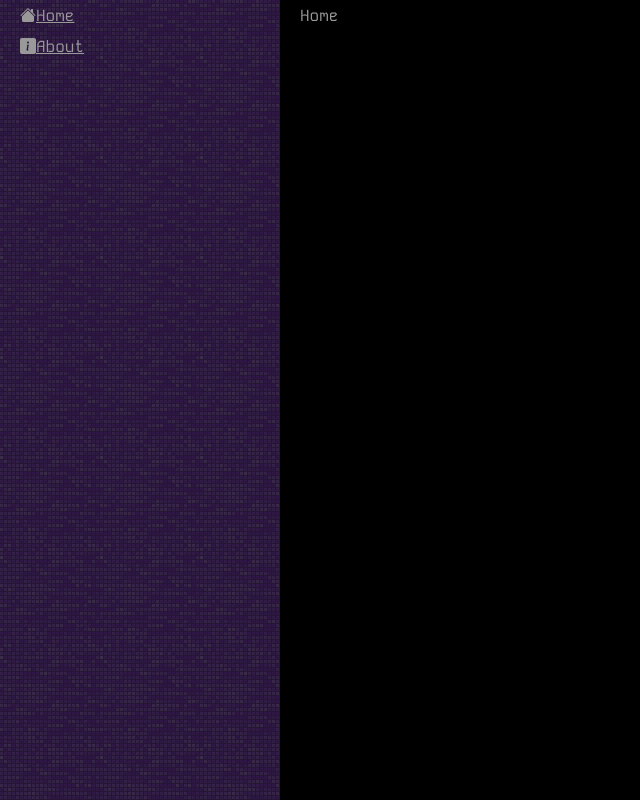
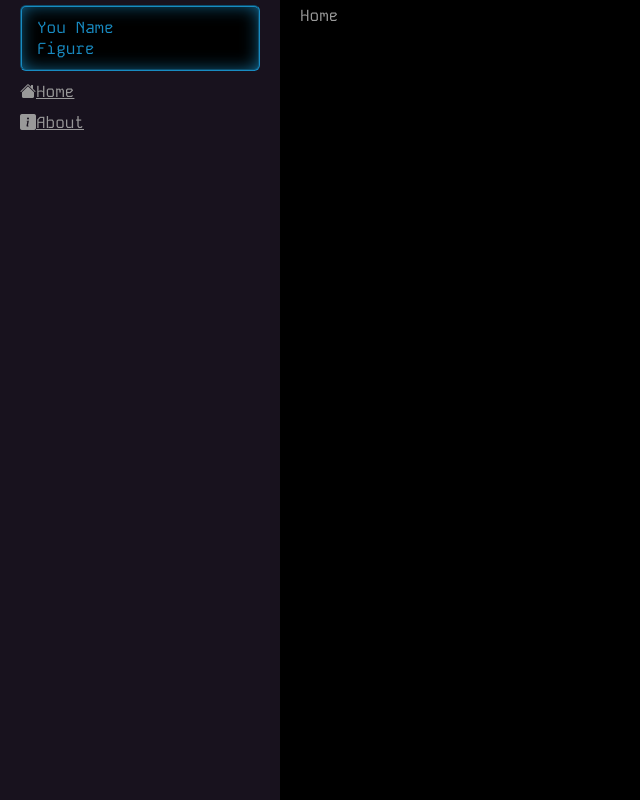
Before and after one commit to mineot/mercurius, a Vue app: page / in a window 1280 px wide. Shown: the whole page, without its empty margins (0-640 px from the left). Built offline with nearby package versions, Linux system fonts and the light colour scheme.

Commit message:
mycss - improvements

```diff
--- a/src/App.vue
+++ b/src/App.vue
@@ -11,6 +11,10 @@
       </router-link>
     </div>
     <div class="sidebar">
+      <div class="banner-widget">
+        <div>You Name</div>
+        <div>Figure</div>
+      </div>
       <router-link to="/">
         <i class="icon-home"></i>
         <span>Home</span>
--- a/src/styles/_colors.scss
+++ b/src/styles/_colors.scss
@@ -3,7 +3,7 @@
 $background: black;
 $forecolor: #999;
 
-$primary: #2e1745;
+$primary: #18121e;
 $primary-dark: color.adjust($primary, $lightness: -10%);
 $primary-light: color.adjust($primary, $lightness: 10%);
 
--- a/src/styles/_variables.scss
+++ b/src/styles/_variables.scss
@@ -1,7 +1,7 @@
 $screen-small: 576px;
 $screen-large: 992px;
 
-$texture: url(./images/3px-tile.png);
+$texture: unset; // url(./images/3px-tile.png);
 
 $gap-0: 0px;
 $gap-1: 5px;
--- a/src/styles/app.scss
+++ b/src/styles/app.scss
@@ -7,6 +7,8 @@
 @import './utils/icons.util.scss';
 @import './utils/scrollbar.util.scss';
 @import './utils/layout/layout.util.scss';
+
+@import './widgets/banner.widget.scss';
 
 * {
   box-sizing: border-box;
--- a/src/styles/utils/layout/_large.scss
+++ b/src/styles/utils/layout/_large.scss
@@ -17,6 +17,7 @@ $large-padding: $gap-1 $gap-4;
     flex-direction: column;
     flex-wrap: nowrap;
     gap: $gap-2;
+
     justify-content: flex-start;
     align-items: flex-start;
     background-image: $texture;
--- /dev/null
+++ b/src/styles/widgets/banner.widget.scss
@@ -0,0 +1,15 @@
+.banner-widget {
+  display: flex;
+  flex-direction: column;
+  text-wrap: wrap;
+  background-color: $background;
+  padding: $gap-2 $gap-3;
+  border-radius: $rounded-2;
+  border: 2px groove $secondary;
+  box-shadow: 0 0 20px -5px $secondary inset;
+  width: 100%;
+
+  > * {
+    color: $secondary;
+  }
+}
```
